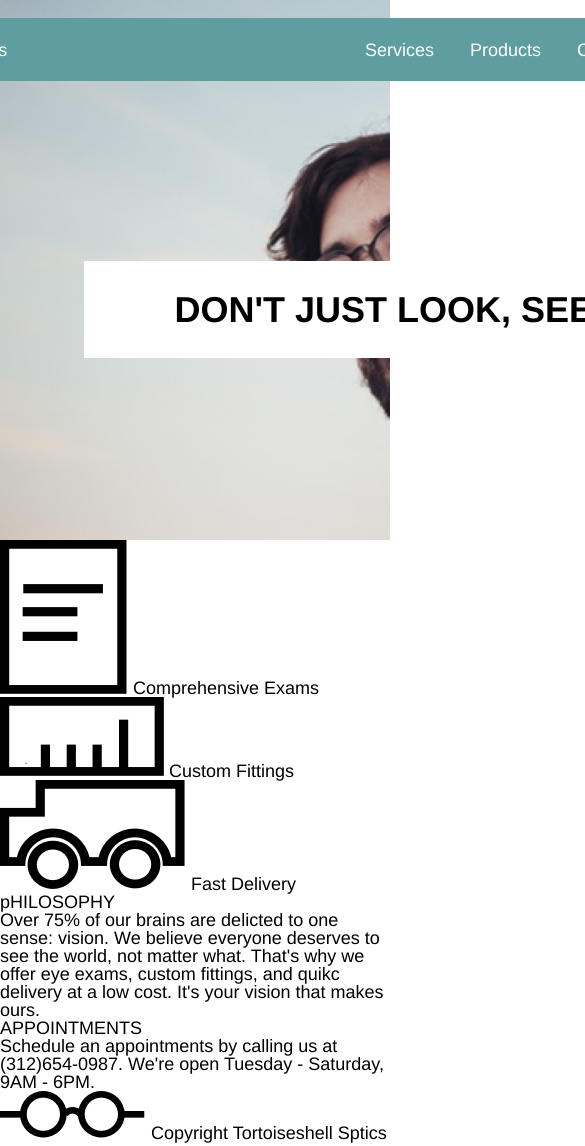
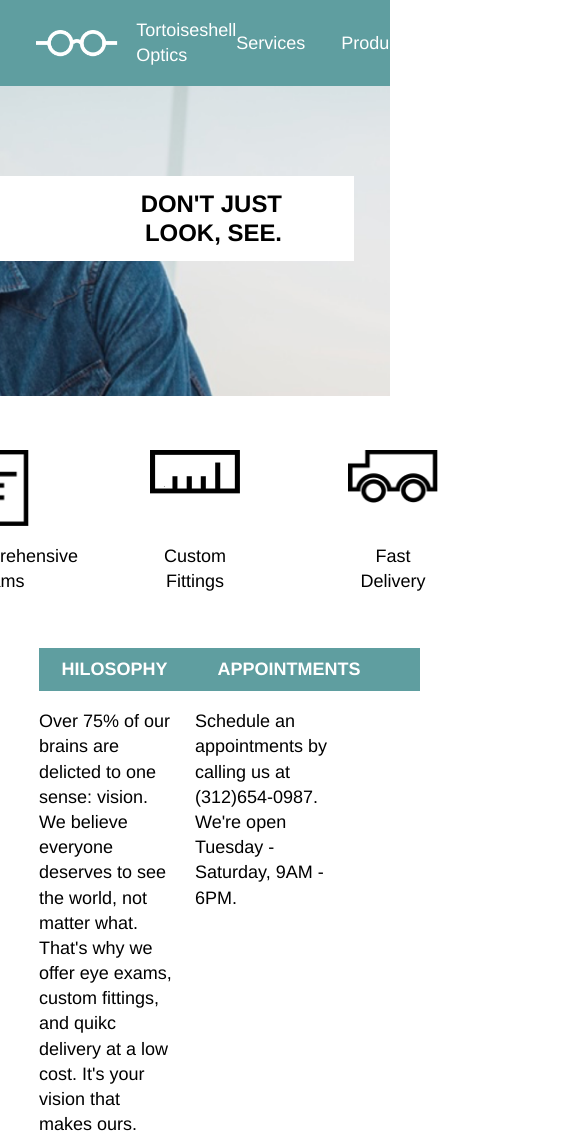
Before and after one commit to melodydai/Tortoiseshell-Optics, a plain HTML site: page index.html in a window 390 px wide. Shown: the top 1146 px of the page, 585 px wide, since content can reach past the window. Drawn offline with Linux system fonts and the light colour scheme.

Commit message:
basic css completed

```diff
--- a/index.html
+++ b/index.html
@@ -50,7 +50,7 @@
           <span>Custom Fittings</span>
         </div>
         <div class="service">
-          <img class="Delivery" src="./resources/images/truck-icon.png" alt="Truck Icon">
+          <img class="delivery" src="./resources/images/truck-icon.png" alt="Truck Icon">
           <span>Fast Delivery</span>
         </div>
       </div>
@@ -61,8 +61,7 @@
     <div class="info">
       <div class="container">
         <div class="philosophy">
-          <h4>pHILOSOPHY</h4>
-        </div>
+          <h4>HILOSOPHY</h4>
           <span>Over 75% of our brains are delicted to one sense: vision. We believe everyone deserves to see the world, not matter what. That's why we offer eye exams, custom fittings, and quikc delivery at a low cost. It's your vision that makes ours.</span>
         </div>
         <div class="appointments">
@@ -70,13 +69,16 @@
           <span>Schedule an appointments by calling us at (312)654-0987. We're open Tuesday - Saturday, 9AM - 6PM.</span>
         </div>
       </div>
+    </div>
 
     <!-- Footer -->
 
     <footer>
       <div class="container">
+        <div class="footer">
           <img src="./resources/images/logo-black.png" alt="Black Logo">
           <span>Copyright Tortoiseshell Sptics</span>
+        </div>
       </div>
     </footer>
 
--- a/resources/css/style.css
+++ b/resources/css/style.css
@@ -1,5 +1,8 @@
 html {
   font-size: 18px;
+}
+
+body {
   line-height: 1.4;
   font-family: Helvetica;
 }
@@ -51,6 +54,23 @@ ul {
 li {
   padding-right: 2rem;
 }
+
+@media only screen and (max-width: 1024px) {
+  .mainbanner {
+    height: 22rem;
+    width: auto;
+    background-position: center;
+  }
+
+  .navbar {
+    width: 100%;
+  }
+
+  .navbar .container {
+    margin-top: 0;
+  }
+}
+
 /* banner */
 
 .banner {
@@ -69,3 +89,97 @@ h1 {
   color: black;
   padding: 1.5rem 5rem;
 }
+
+@media only screen and (max-width: 1024px) {
+  .banner {
+    width: 100%;
+  }
+
+  h1 {
+    font-size: 1.33rem;
+    padding: 0.75rem 4rem;
+    margin-right: 2rem;
+    margin-top: 5rem;
+  }
+}
+
+/* Service */
+.services .container {
+  display: flex;
+  justify-content: center;
+  margin: 3rem auto;
+}
+
+.service {
+  height: 8rem;
+  margin: 0 3rem;
+  display: flex;
+  flex-direction: column;
+  align-items: center;
+  justify-content: space-between;
+  text-align: center;
+}
+
+.service img {
+  object-fit: cover;
+}
+
+.service span {
+  width: 5rem;
+}
+
+.service .exams {
+  width: 3.5rem;
+  height: auto;
+}
+
+.service .fitting, .service .delivery {
+  width: 5rem;
+  height: auto;
+}
+
+/* info */
+.info .container {
+  display: flex;
+  justify-content: center;
+}
+
+h4 {
+  font-weight: bold;
+  font-size: 1rem;
+  padding: 0.5rem 1.25rem;
+  color: white;
+  background-color: cadetblue;
+  width: 10rem;
+  height: auto;
+  margin-bottom: 1rem;
+}
+
+.philosophy, .appointments {
+  width: 35%;
+  padding-right: 5%;
+}
+
+/* footer */
+footer {
+  display: flex;
+  justify-content: center;
+}
+
+footer .container {
+  width: 960px;
+  background: azure;
+  margin-top: 5rem;
+  display: flex;
+  align-items: center;
+}
+
+.footer img {
+  padding-right: 1rem;
+  height: 1.5rem;
+  width: auto;
+}
+
+.footer {
+  padding: 4rem 4rem;
+}
```
Also changed, not shown: 1 other file. Lines whose indentation alone changed are shown as unchanged.
